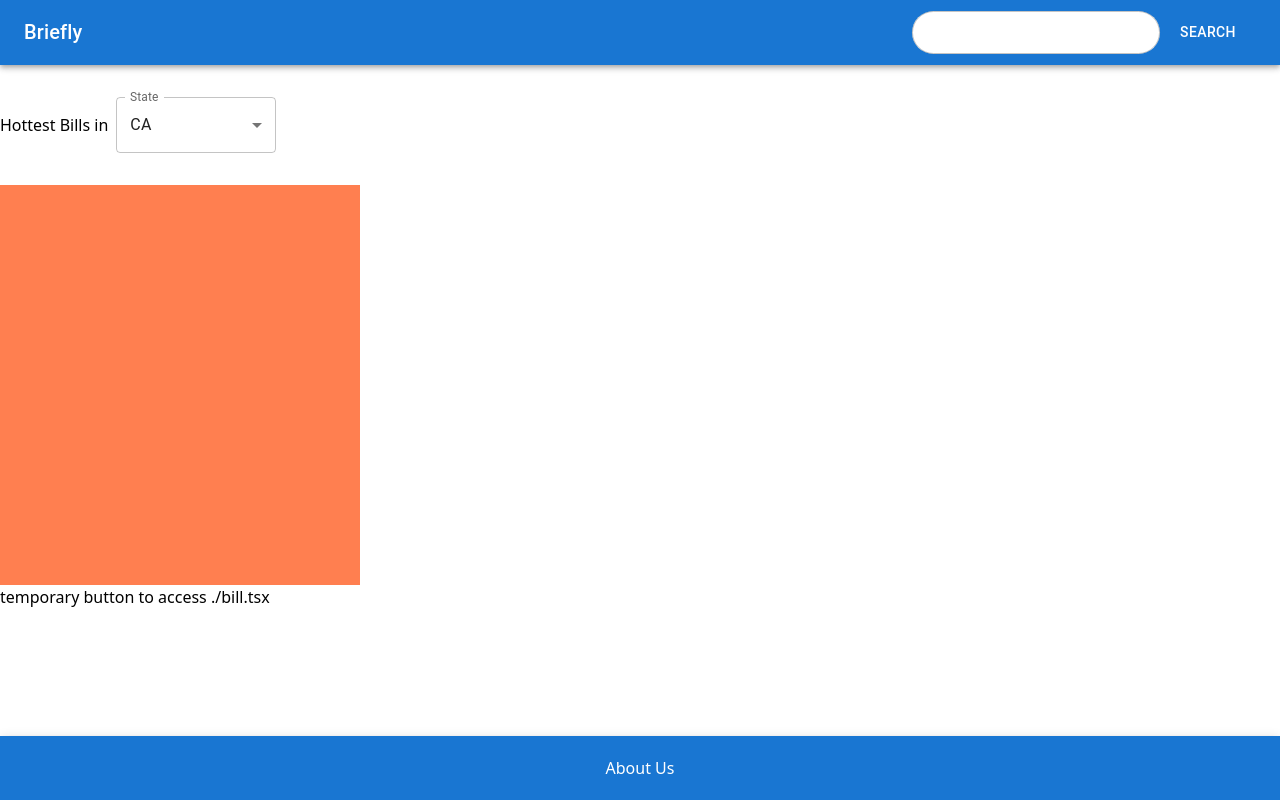
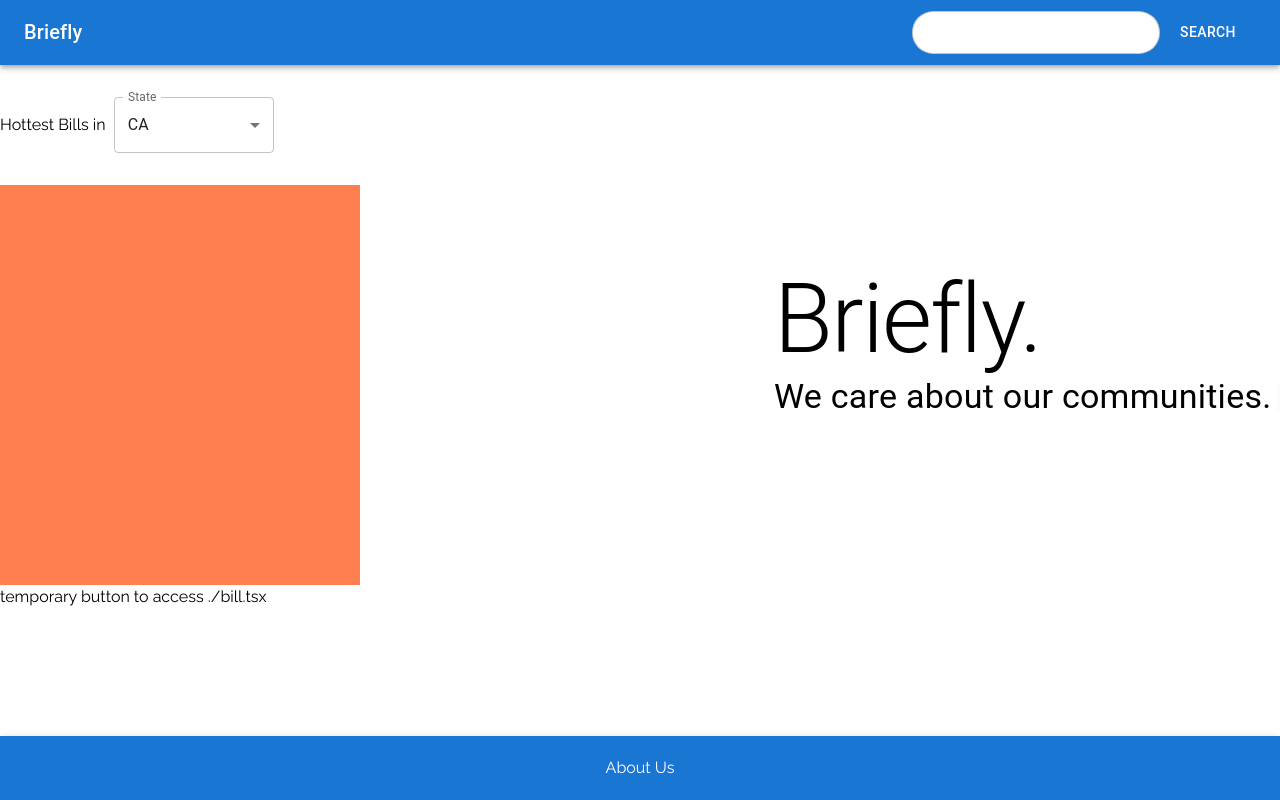
Before and after one commit to maxgonick/briefly, a Next.js app: page / in a window 1280 px wide. Built offline with nearby package versions, Linux system fonts and the light colour scheme; no server answers.

Commit message:
Blob implement

```diff
--- a/src/pages/_app.tsx
+++ b/src/pages/_app.tsx
@@ -1,6 +1,13 @@
-import '@/styles/globals.css'
-import type { AppProps } from 'next/app'
+import "@/styles/globals.css";
+import type { AppProps } from "next/app";
+import { Raleway } from "next/font/google";
+
+const raleway = Raleway({ subsets: ["latin"] });
 
 export default function App({ Component, pageProps }: AppProps) {
-  return <Component {...pageProps} />
+  return (
+    <main className={raleway.className}>
+      <Component {...pageProps} />
+    </main>
+  );
 }
--- a/src/pages/index.tsx
+++ b/src/pages/index.tsx
@@ -19,19 +19,22 @@ import Blurb from "../components/Blurb";
 import EmailCallTabs from "@/components/EmailCallTabs";
 import BillButton from "@/components/BillButton";
 
-import  {GlobalStateProvider, useGlobalStateContext} from '../context';
+import { GlobalStateProvider, useGlobalStateContext } from "../context";
 
-const inter = Inter({ subsets: ["latin"] });
 
 export default function HomeWrapper() {
-  return <GlobalStateProvider><Home/></GlobalStateProvider>
+  return (
+    <GlobalStateProvider>
+      <Home />
+    </GlobalStateProvider>
+  );
 }
 
 function Home() {
-    const [results, setResults] = useState<any>([]);
-    const {state, setState} = useGlobalStateContext();
+  const [results, setResults] = useState<any>([]);
+  const { state, setState } = useGlobalStateContext();
 
-    const renderRow = (props: ListChildComponentProps) => {
+  const renderRow = (props: ListChildComponentProps) => {
     const { index, style } = props;
     const bill = results[index];
     const listItemStyle = {
@@ -73,8 +76,7 @@ function Home() {
     };
     fetchData();
 
-    console.log('THIS IS THE STATE:   ', state);
-
+    console.log("THIS IS THE STATE:   ", state);
   }, [state]);
   return (
     <>
@@ -114,8 +116,7 @@ function Home() {
               </FixedSizeList>
             </Box>
           </div>
-          {/* <Blurb /> */}
-          {/* Right side */}
+          <Blurb />
         </div>
         <Link
           href={{
--- a/src/styles/Index.module.css
+++ b/src/styles/Index.module.css
@@ -6,6 +6,8 @@
 .middle {
   display: flex;
   margin-top: 2rem;
+  justify-content: space-between;
+  align-items: center;
 }
 
 .inputBox {
```
